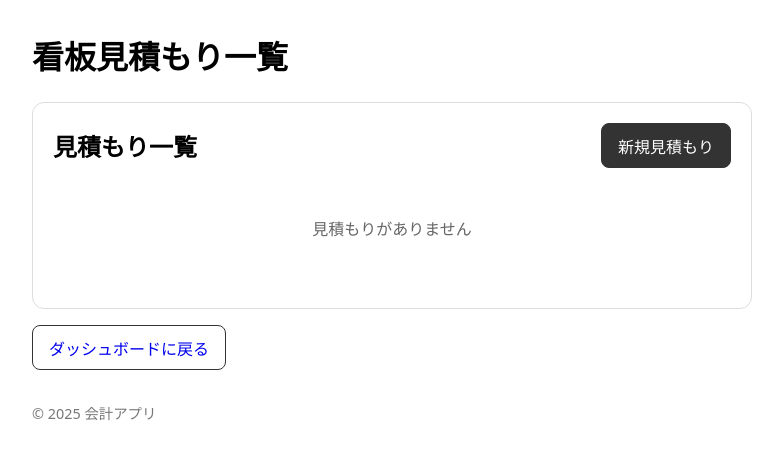
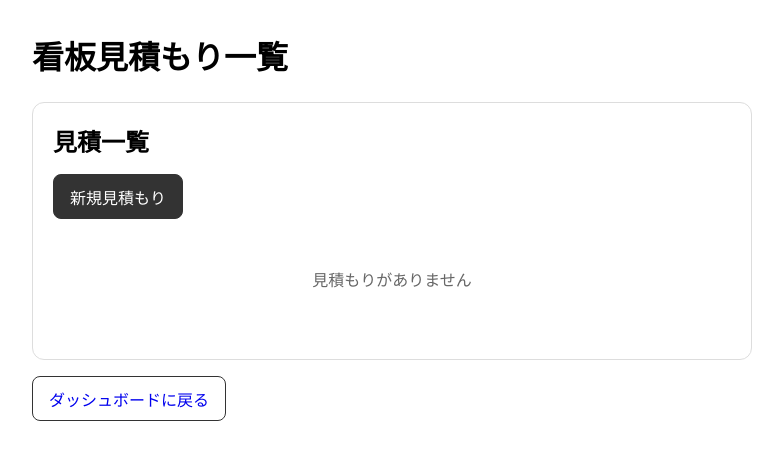
Before and after one commit to system-asayama/signboard-creation-app, a Flask app: page /signboard/ in a window 1280 px wide. Shown: the top 456 px of the page, without its empty margins (248-1031 px from the left). Run offline with Flask 3, Linux system fonts and the light colour scheme; the visitor is signed in with stand-in values (Sample User, id 1); data that the repository does not hold is empty; some libraries are stand-ins or nearby versions.

Commit message:
見積もり一覧画面のレイアウトを修正（ボタンのはみ出しと重複表示を解消）

```diff
--- a/app/templates/signboard_estimates.html
+++ b/app/templates/signboard_estimates.html
@@ -90,14 +90,12 @@
 </style>
 
 <div class="card">
-  <div style="display: flex; justify-content: space-between; align-items: center; margin-bottom: 1rem; flex-wrap: wrap; gap: 0.5rem;">
-    <h2 style="margin: 0;">見積もり一覧</h2>
-    <div class="header-buttons" style="display: flex; gap: 0.5rem;">
-      {% if session.get('role') == 'tenant_admin' %}
-      <a href="{{ url_for('signboard.materials') }}" class="btn">材質Master</a>
-      {% endif %}
-      <a href="{{ url_for('signboard.estimate_new') }}" class="btn btn-primary">新規見積もり</a>
-    </div>
+  <h2 style="margin: 0 0 1rem 0;">見積一覧</h2>
+  <div class="header-buttons" style="display: flex; gap: 0.5rem; margin-bottom: 1rem;">
+    {% if session.get('role') == 'tenant_admin' %}
+    <a href="{{ url_for('signboard.materials') }}" class="btn">材質Master</a>
+    {% endif %}
+    <a href="{{ url_for('signboard.estimate_new') }}" class="btn btn-primary">新規見積もり</a>
   </div>
 
   {% if estimates %}
```
